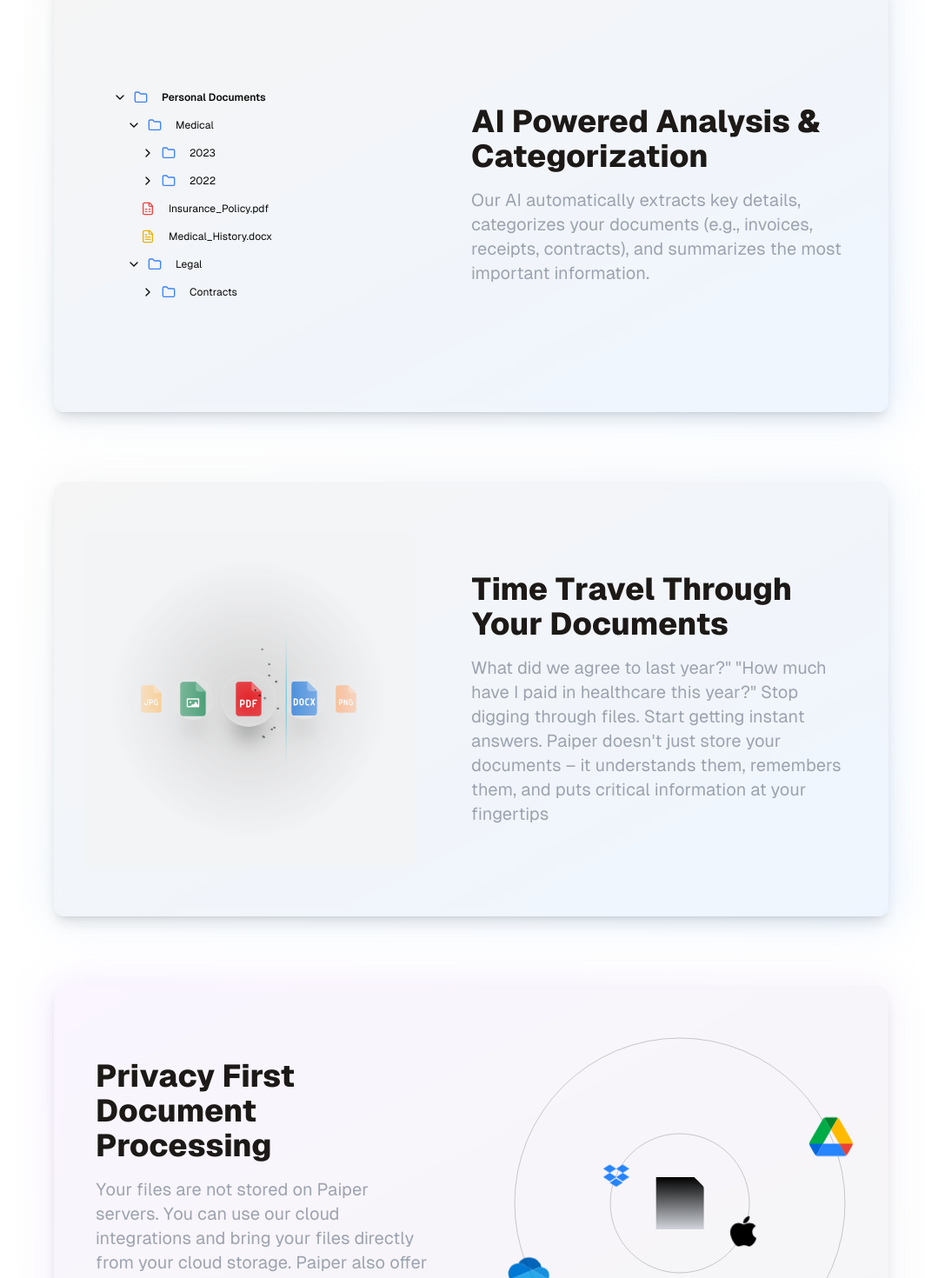
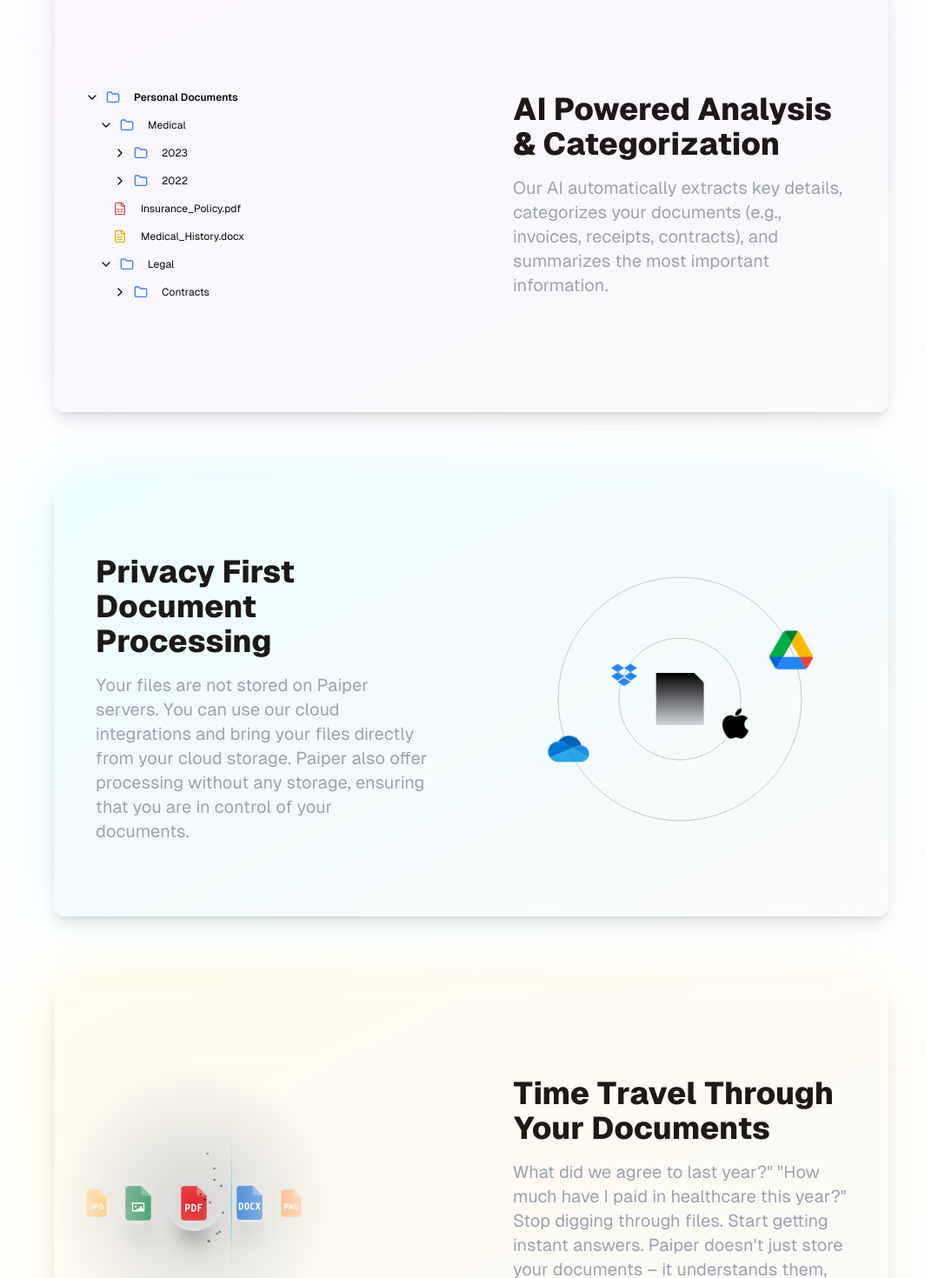
Before and after one commit to anand-san/paiper-landing, a Next.js app: page / in a window 1280 px wide. Shown: the part 1320-2790 px from the top of the page at 87% size, without its empty margins (98-1162 px from the left). Built offline with nearby package versions, Linux system fonts and the light colour scheme; no server answers.

Commit message:
fix: responsiveness and colors

```diff
--- a/src/components/additional-info.tsx
+++ b/src/components/additional-info.tsx
@@ -17,7 +17,7 @@ export default function AdditionalInfo() {
         </div>
       </div>
       <div className="pt-24 md:pt-40">
-        <h2 className="text-2xl md:text-3xl font-semibold text-purple-800">
+        <h2 className="text-2xl md:text-3xl font-semibold">
           Join the Early Access List
         </h2>
         <p className="mt-2 text-gray-600">
--- a/src/components/feature-card.tsx
+++ b/src/components/feature-card.tsx
@@ -152,7 +152,7 @@ export const Card = ({
   return (
     <div
       className={cn(
-        "max-w-sm w-full mx-auto p-8 rounded-xl border border-[rgba(255,255,255,0.10)] dark:bg-[rgba(40,40,40,0.70)] bg-gray-100 shadow-[2px_4px_16px_0px_rgba(248,248,248,0.06)_inset] group",
+        "max-w-sm w-full mx-auto rounded-xl border border-[rgba(255,255,255,0.10)] shadow-[2px_4px_16px_0px_rgba(248,248,248,0.06)_inset] group",
         className
       )}
     >
--- a/src/components/feature-set.tsx
+++ b/src/components/feature-set.tsx
@@ -14,10 +14,10 @@ export default function FeatureSet() {
           {/* Outer container with glow effect */}
           <div className="relative group">
             {/* Gradient glow effect */}
-            <div className="absolute -inset-1 bg-gradient-to-br from-green-100 to-stone-100 rounded-xl blur-xl opacity-90 group-hover:opacity-100 transition duration-1000"></div>
+            <div className="absolute -inset-1 bg-gradient-to-br from-green-100 to-neutral-100 rounded-xl blur-xl opacity-90 group-hover:opacity-100 transition duration-1000"></div>
             {/* Main card */}
             <div className="h-auto sm:h-[500px] flex flex-col sm:flex-row justify-between items-center relative overflow-hidden rounded-xl bg-gradient-to-br from-green-50 to-neutral-100 shadow-lg">
-              <div className="w-full sm:max-w-[50%] p-8 sm:p-12">
+              <div className="w-full sm:max-w-[50%] p-6 sm:p-12">
                 <div className="absolute inset-0 bg-white/5 backdrop-blur-sm"></div>
 
                 <div className="relative z-10 space-y-4">
@@ -42,19 +42,15 @@ export default function FeatureSet() {
           {/* Outer container with glow effect */}
           <div className="relative group">
             {/* Gradient glow effect */}
-            <div className="absolute -inset-1 bg-gradient-to-br to-blue-100 from-stone-100 rounded-xl blur-xl opacity-90 group-hover:opacity-100 transition duration-1000"></div>
-
+            <div className="absolute -inset-1 bg-gradient-to-br from-purple-100 to-neutral-100 rounded-xl blur-2xl opacity-90 group-hover:opacity-100 transition duration-1000"></div>
             {/* Main card */}
-            <div className="h-auto sm:h-[500px] flex flex-col sm:flex-row justify-between items-center relative overflow-hidden rounded-xl bg-gradient-to-br from-neutral-100 to-blue-50 p-4 sm:p-8 shadow-lg">
-              <div className="relative z-10 order-2 sm:order-1 mt-4 sm:mt-0">
-                <DocumentExplorer />
-              </div>
-              <div className="w-full sm:max-w-[50%] order-1 sm:order-2">
+            <div className="h-auto sm:h-[500px] flex flex-col sm:flex-row justify-between items-center relative overflow-hidden rounded-xl bg-gradient-to-br from-purple-50 to-neutral-50 shadow-lg">
+              <div className="w-full sm:max-w-[50%] p-6 sm:p-12 order-1 sm:order-2">
                 <div className="absolute inset-0 bg-white/5 backdrop-blur-sm"></div>
 
                 <div className="relative z-10 space-y-4">
                   <h2 className="text-3xl sm:text-4xl font-extrabold text-stone-900">
-                    AI Powered Analysis & Categorization{" "}
+                    AI Powered Analysis & Categorization
                   </h2>
 
                   <p className="text-sm md:text-md lg:text-lg xl:text-xl text-gray-400">
@@ -64,37 +60,8 @@ export default function FeatureSet() {
                   </p>
                 </div>
               </div>
-            </div>
-          </div>
-        </div>
-
-        <div className="w-full">
-          {/* Outer container with glow effect */}
-          <div className="relative group">
-            {/* Gradient glow effect */}
-            <div className="absolute -inset-1 bg-gradient-to-br to-blue-100 from-stone-100 rounded-xl blur-xl opacity-90 group-hover:opacity-100 transition duration-1000"></div>
-
-            {/* Main card */}
-            <div className="h-auto sm:h-[500px] flex flex-col sm:flex-row justify-between items-center relative overflow-hidden rounded-xl bg-gradient-to-br from-neutral-100 to-blue-50 p-4 sm:p-8 shadow-lg">
-              <div className="relative z-10 order-2 sm:order-1 mt-4 sm:mt-0">
-                <FileScanAnimation />
-              </div>
-              <div className="w-full sm:max-w-[50%] order-1 sm:order-2">
-                <div className="absolute inset-0 bg-white/5 backdrop-blur-sm"></div>
-
-                <div className="relative z-10 space-y-4">
-                  <h2 className="text-3xl sm:text-4xl font-extrabold text-stone-900">
-                    Time Travel Through Your Documents{" "}
-                  </h2>
-
-                  <p className="text-sm md:text-md lg:text-lg xl:text-xl text-gray-400">
-                    What did we agree to last year?&quot; &quot;How much have I
-                    paid in healthcare this year?&quot; Stop digging through
-                    files. Start getting instant answers. Paiper doesn&apos;t
-                    just store your documents – it understands them, remembers
-                    them, and puts critical information at your fingertips
-                  </p>
-                </div>
+              <div className="relative flex h-aut0 w-auto z-10 order-2 sm:order-1 mt-4 sm:mt-0">
+                <DocumentExplorer />
               </div>
             </div>
           </div>
@@ -104,10 +71,10 @@ export default function FeatureSet() {
           {/* Outer container with glow effect */}
           <div className="relative group">
             {/* Gradient glow effect */}
-            <div className="absolute -inset-1 bg-gradient-to-br from-purple-100 to-stone-100 rounded-xl blur-xl opacity-90 group-hover:opacity-100 transition duration-1000"></div>
+            <div className="absolute -inset-1 bg-gradient-to-br from-cyan-100 to-neutral-100 rounded-xl blur-2xl opacity-90 group-hover:opacity-100 transition duration-1000"></div>
             {/* Main card */}
-            <div className="h-auto sm:h-[500px] flex flex-col sm:flex-row justify-between items-center relative overflow-hidden rounded-xl bg-gradient-to-br from-purple-50 to-neutral-100 shadow-lg">
-              <div className="w-full sm:max-w-[50%] p-8 sm:p-12">
+            <div className="h-auto sm:h-[500px] flex flex-col sm:flex-row justify-between items-center relative overflow-hidden rounded-xl bg-gradient-to-br from-cyan-50 to-neutral-50 shadow-lg">
+              <div className="w-full sm:max-w-[50%] p-6 sm:p-12">
                 <div className="absolute inset-0 bg-white/5 backdrop-blur-sm"></div>
 
                 <div className="relative z-10 space-y-4">
@@ -131,7 +98,7 @@ export default function FeatureSet() {
                   className="size-[30px] border-none bg-transparent"
                   duration={20}
                   delay={20}
-                  radius={80}
+                  radius={70}
                 >
                   <CustomSvgIcons.dropbox />
                 </OrbitingCircles>
@@ -139,7 +106,7 @@ export default function FeatureSet() {
                   className="size-[30px] border-none bg-transparent"
                   duration={20}
                   delay={10}
-                  radius={80}
+                  radius={70}
                 >
                   <CustomSvgIcons.icloud />
                 </OrbitingCircles>
@@ -147,7 +114,7 @@ export default function FeatureSet() {
                 {/* Outer Circles (reverse) */}
                 <OrbitingCircles
                   className="size-[50px] border-none bg-transparent"
-                  radius={190}
+                  radius={140}
                   duration={20}
                   reverse
                 >
@@ -155,7 +122,7 @@ export default function FeatureSet() {
                 </OrbitingCircles>
                 <OrbitingCircles
                   className="size-[50px] border-none bg-transparent"
-                  radius={190}
+                  radius={140}
                   duration={20}
                   delay={20}
                   reverse
@@ -166,6 +133,37 @@ export default function FeatureSet() {
             </div>
           </div>
         </div>
+
+        <div className="w-full">
+          {/* Outer container with glow effect */}
+          <div className="relative group">
+            {/* Gradient glow effect */}
+            <div className="absolute -inset-1 bg-gradient-to-br from-amber-100 to-neutral-100 rounded-xl blur-2xl opacity-90 group-hover:opacity-100 transition duration-1000"></div>
+            {/* Main card */}
+            <div className="h-auto sm:h-[500px] flex flex-col sm:flex-row justify-between items-center relative overflow-hidden rounded-xl bg-gradient-to-br from-amber-50 to-neutral-50 shadow-lg">
+              <div className="w-full sm:max-w-[50%] p-6 sm:p-12 order-1 sm:order-2">
+                <div className="absolute inset-0 bg-white/5 backdrop-blur-sm"></div>
+
+                <div className="relative z-10 space-y-4">
+                  <h2 className="text-3xl sm:text-4xl font-extrabold text-stone-900">
+                    Time Travel Through Your Documents
+                  </h2>
+
+                  <p className="text-sm md:text-md lg:text-lg xl:text-xl text-gray-400">
+                    What did we agree to last year?&quot; &quot;How much have I
+                    paid in healthcare this year?&quot; Stop digging through
+                    files. Start getting instant answers. Paiper doesn&apos;t
+                    just store your documents – it understands them, remembers
+                    them, and puts critical information at your fingertips
+                  </p>
+                </div>
+              </div>
+              <div className="relative flex h-auto w-auto z-10 order-2 sm:order-1 mt-4 sm:mt-0">
+                <FileScanAnimation />
+              </div>
+            </div>
+          </div>
+        </div>
       </section>
     </BlurFade>
   );
```
